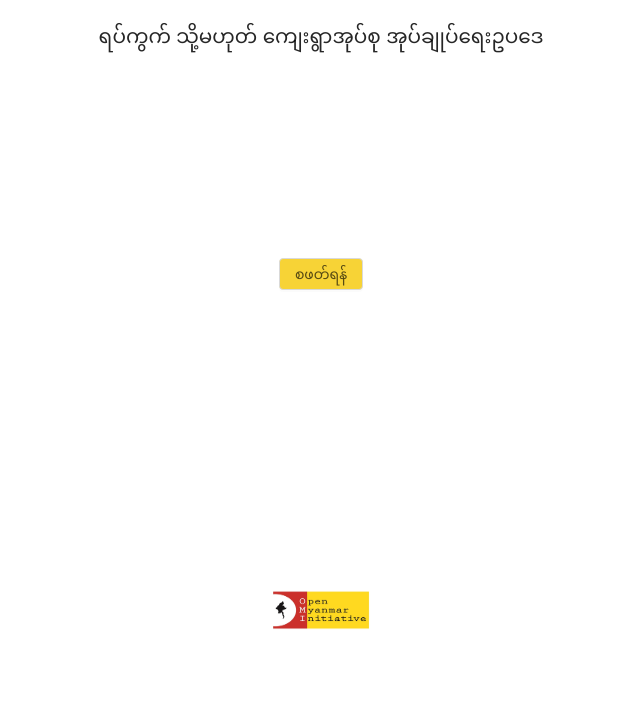
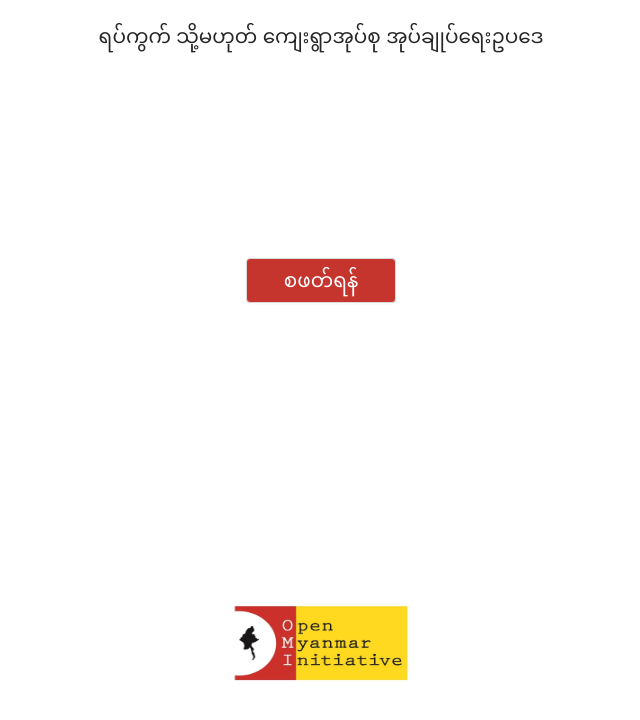
Before and after one commit to thukyaw11/MC-2008, a Vue app: page /home in a window 1280 px wide. Shown: the top 720 px of the page, without its empty margins (319-959 px from the left). Built offline with nearby package versions, Linux system fonts and the light colour scheme.

Commit message:
button added

```diff
--- a/src/App.vue
+++ b/src/App.vue
@@ -15,7 +15,7 @@
 <style>
 .navbar {
   overflow: hidden;
-  background-color: #F7D336;
+  background-color: #C5342D;
   position: fixed;
   top: 0;
   height: 60px;
@@ -35,7 +35,9 @@
   position: fixed;
   top: 60px;
 }
-
+.navbar #heading{
+  color: white;
+}
 .navbar p {
   color: #f2f2f2;
   margin: 0 auto;
@@ -43,14 +45,17 @@
   font-size: 20px;
 }
 #flag-img{
-  width: 100px;
-  height: 40px;
+  width: 180px;
+  height: 80px;
   margin-top: 300px;
 }
 #startBtn{
   margin-top: 200px;
-  background-color: #F7D336;
-
+  background-color: #C5342D;
+  color: white;
+  height: 45px;
+  font-size: 20px;
+  width: 150px;
 }
 
 </style>
--- a/src/components/NavBar.vue
+++ b/src/components/NavBar.vue
@@ -1,7 +1,7 @@
 <template>
 <div id="nav">
 <div class="navbar">
-    <h5 id="heading">၂၀၀၈ ဖွဲ့စည်းပုံ အခြေခံဥပဒေ</h5>
+    <h5 id="heading">အုပ်ချုပ်ရေးဥပဒေ</h5>
 </div>
 <div class="second-navbar">
     <h4 id="martikar">မာတိကာ</h4>
--- a/src/views/Home.vue
+++ b/src/views/Home.vue
@@ -1,18 +1,6 @@
 <template>
     <div class="home">
         <NavBar/>
-        <!-- <ul id="itemsContainer">
-            <li>Room 1</li>
-            <li>Room 1</li>
-            <li>Room 1</li>
-            <li>Room 1</li>
-            <li>Room 1</li>
-            <li>Room 1</li>
-            <li>Room 1</li>
-            <li>Room 1</li>
-            <li>Room 1</li>
-            <li>Room 1</li>
-        </ul> -->
         <div id="itemsContainer">
             <div class="nav_item">Room1</div>
             <div class="nav_item">Room1</div>
@@ -24,12 +12,12 @@
             <div class="nav_item">Room1</div>
             <div class="nav_item">Room1</div>
             <div class="nav_item">Room1</div>
-                        <div class="nav_item">Room1</div>
             <div class="nav_item">Room1</div>
             <div class="nav_item">Room1</div>
             <div class="nav_item">Room1</div>
             <div class="nav_item">Room1</div>
-                        <div class="nav_item">Room1</div>
+            <div class="nav_item">Room1</div>
+            <div class="nav_item">Room1</div>
             <div class="nav_item">Room1</div>
             <div class="nav_item">Room1</div>
             <div class="nav_item">Room1</div>
```
Also changed, not shown: public/manifest.json.
